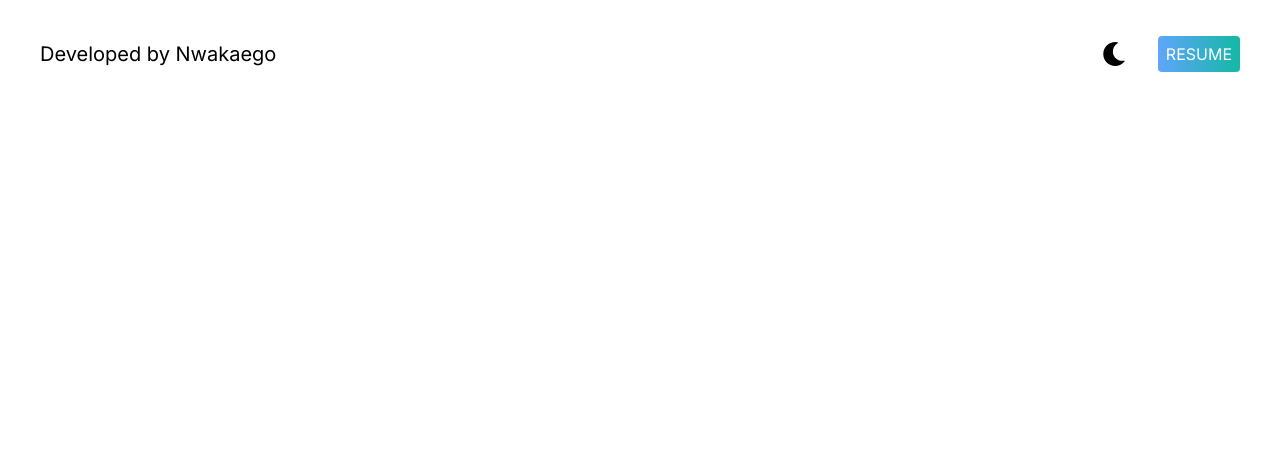
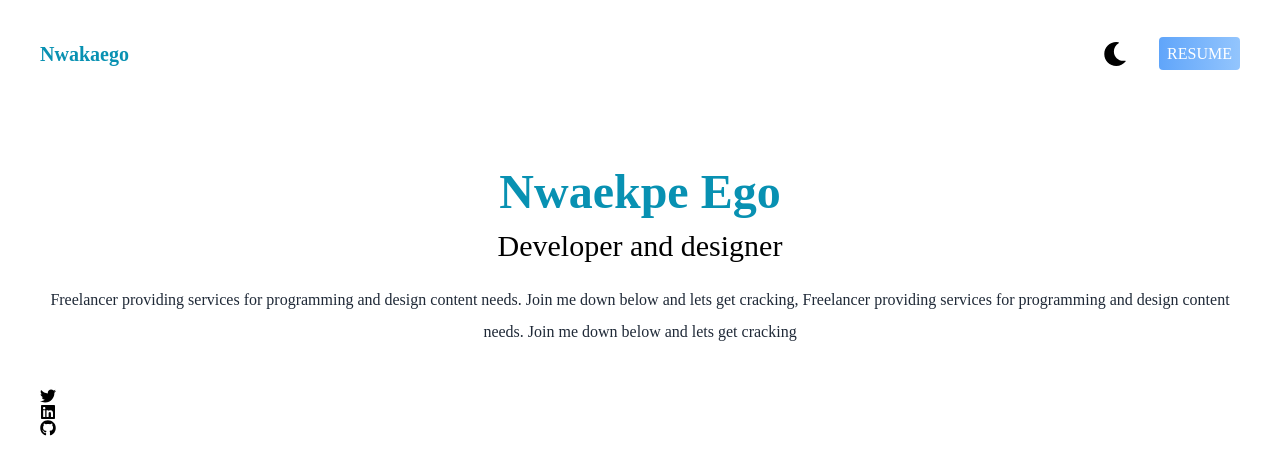
Before and after one commit to Nwakaego-Ego/Portfolio, a Next.js app: page /header in a window 1280 px wide. Shown: the top 474 px of the page. Built offline with nearby package versions, Linux system fonts and the light colour scheme.

Commit message:
Navbar and hero page

```diff
--- a/src/app/header/page.js
+++ b/src/app/header/page.js
@@ -1,11 +1,12 @@
 import { FaReact } from "react-icons/fa";
 import { FaSun, FaMoon } from "react-icons/fa";
+import { FaTwitter, FaLinkedin, FaGithub } from "react-icons/fa";
 
 const header = () => {
   return (
-    <nav className="px-10 py-10">
-      <header className=" mb-12 flex justify-between">
-        <p className="text-xl">Developed by Nwakaego</p>
+    <main className="px-10 py-10 font-burtons">
+      <nav className=" mb-12 flex justify-between">
+        <p className="text-xl text-cyan-600 font-semibold">Nwakaego</p>
         <ul className="flex items-center">
           <li>
             <FaMoon color="black" className="text-2xl cursor-pointer" />
@@ -13,14 +14,27 @@ const header = () => {
           <li>
             <a
               href="#"
-              className=" bg-gradient-to-r from-blue-400 to-teal-500 text-white px-2 py-2 rounded ml-5 md:ml-8"
+              className=" bg-gradient-to-r from-blue-400 to-blue-300 text-white px-2 py-2 rounded ml-5 md:ml-8"
             >
               RESUME
             </a>
           </li>
         </ul>
-      </header>
-    </nav>
+      </nav>
+      <div className="text-center py-10">
+        <h1 className="text-5xl py-3 text-cyan-600 font-bold">Nwaekpe Ego</h1>
+        <h2 className="text-3xl font-medium mb-5">Developer and designer</h2>
+        <p className="leading-8 text-gray-800">
+          Freelancer providing services for programming and design content
+          needs. Join me down below and lets get cracking, Freelancer providing
+          services for programming and design content needs. Join me down below
+          and lets get cracking
+        </p>
+      </div>
+      <FaTwitter />
+      <FaLinkedin />
+      <FaGithub />
+    </main>
   );
 };
 
```
